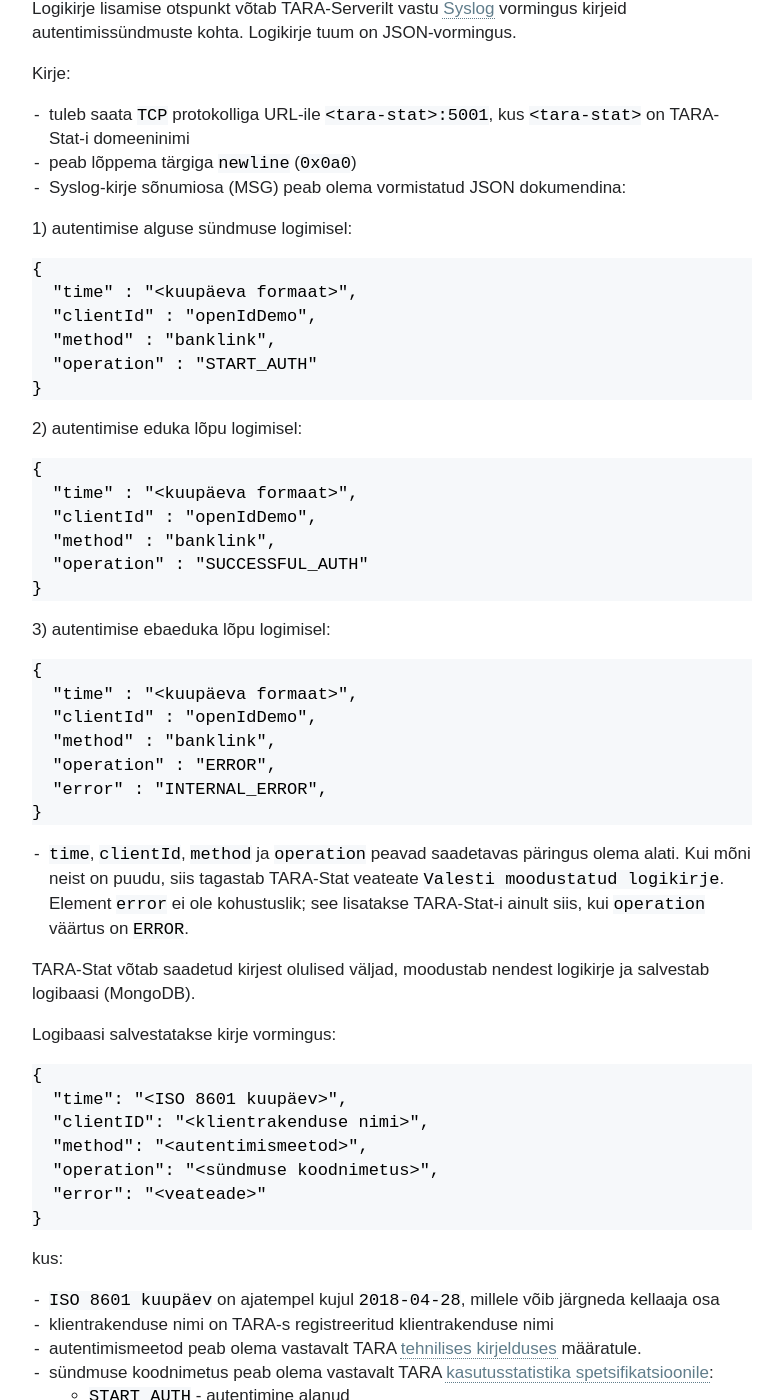
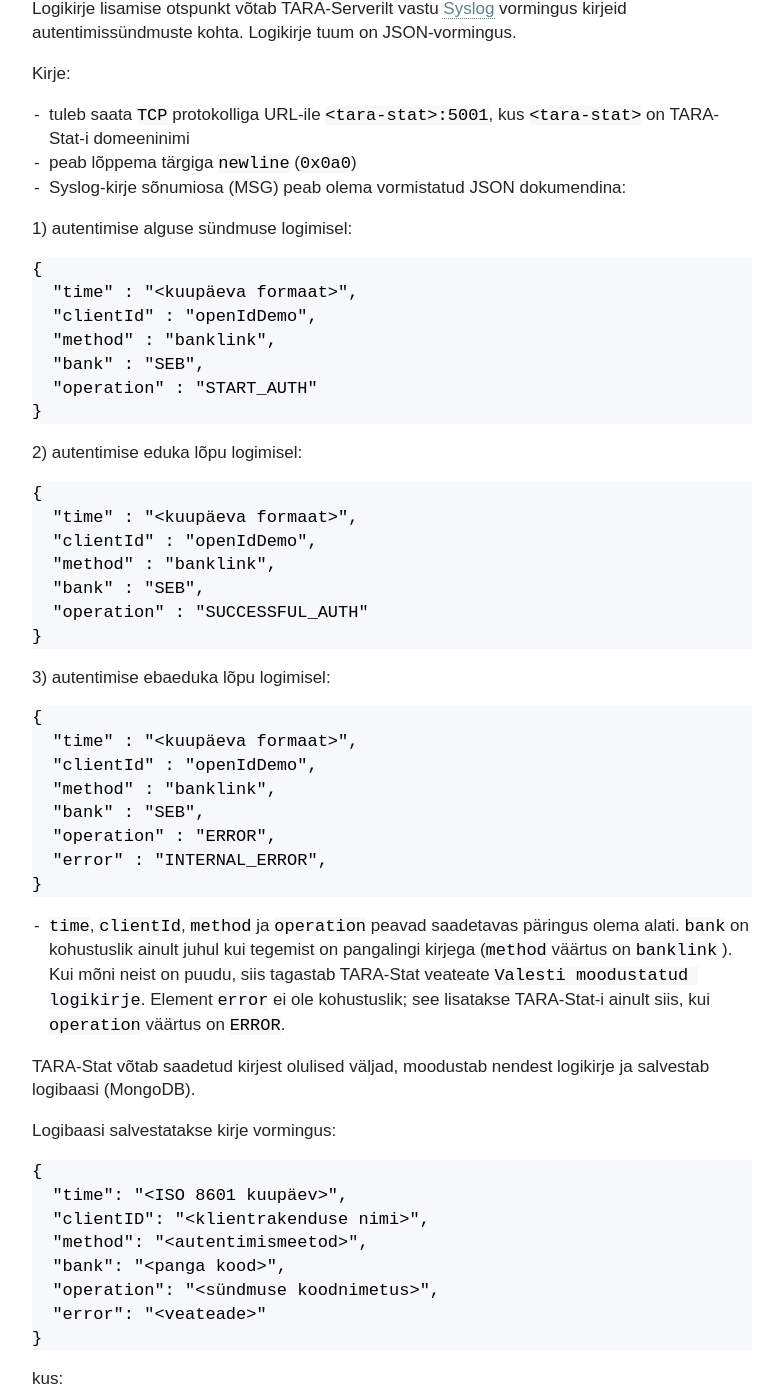
Before and after one commit to e-gov/TARA-Stat, a Jekyll site: the page built from docs/TARA-Stat.md, in a window 1280 px wide and 1400 px high, scrolled down 3748 px. Shown: the whole window, without its empty margins (2-783 px from the left). Built offline with Jekyll 4.4.1, drawn with Linux system fonts in a browser that asks for light colours; our own code applies the rules of GitHub Pages for plain Markdown files; some of the changed text lies outside the part shown.

Commit message:
AUT-65 - lisasin panga koodi päringu spetsifikatsiooni

````diff
--- a/docs/TARA-Stat.md
+++ b/docs/TARA-Stat.md
@@ -87,6 +87,7 @@
   "time" : "<kuupäeva formaat>",
   "clientId" : "openIdDemo",
   "method" : "banklink",
+  "bank" : "SEB",
   "operation" : "START_AUTH"
 }
 ```
@@ -98,6 +99,7 @@
   "time" : "<kuupäeva formaat>",
   "clientId" : "openIdDemo",
   "method" : "banklink",
+  "bank" : "SEB",
   "operation" : "SUCCESSFUL_AUTH"
 }
 ```
@@ -109,12 +111,13 @@
   "time" : "<kuupäeva formaat>",
   "clientId" : "openIdDemo",
   "method" : "banklink",
+  "bank" : "SEB",
   "operation" : "ERROR",
   "error" : "INTERNAL_ERROR",
 }
 ```
 
-- `time`, `clientId`, `method` ja `operation` peavad saadetavas päringus olema alati. Kui mõni neist on puudu, siis tagastab TARA-Stat veateate `Valesti moodustatud logikirje`. Element `error` ei ole kohustuslik; see lisatakse TARA-Stat-i ainult siis, kui `operation` väärtus on `ERROR`.
+- `time`, `clientId`, `method` ja `operation` peavad saadetavas päringus olema alati. `bank` on kohustuslik ainult juhul kui tegemist on pangalingi kirjega (`method` väärtus on `banklink` ). Kui mõni neist on puudu, siis tagastab TARA-Stat veateate `Valesti moodustatud logikirje`. Element `error` ei ole kohustuslik; see lisatakse TARA-Stat-i ainult siis, kui `operation` väärtus on `ERROR`.
 
 TARA-Stat võtab saadetud kirjest olulised väljad, moodustab nendest logikirje ja salvestab logibaasi (MongoDB).
 
@@ -125,6 +128,7 @@
   "time": "<ISO 8601 kuupäev>",
   "clientID": "<klientrakenduse nimi>",
   "method": "<autentimismeetod>",
+  "bank": "<panga kood>",
   "operation": "<sündmuse koodnimetus>",
   "error": "<veateade>"
 }
@@ -134,6 +138,7 @@
 - `ISO 8601 kuupäev` on ajatempel kujul `2018-04-28`, millele võib järgneda kellaaja osa
 - klientrakenduse nimi on TARA-s registreeritud klientrakenduse nimi
 - autentimismeetod peab olema vastavalt TARA [tehnilises kirjelduses](https://e-gov.github.io/TARA-Doku/TehnilineKirjeldus#43-identsust%C3%B5endip%C3%A4ring) määratule.
+- panga kood on pangalingiga autentimise puhul panga lühinimetus (läbivalt suurte tähtedega)
 - sündmuse koodnimetus peab olema vastavalt TARA [kasutusstatistika spetsifikatsioonile](https://e-gov.github.io/TARA-Doku/Statistika):
   - `START_AUTH` - autentimine alanud
   - `SUCCESSFUL_AUTH` - autentimise edukas lõpp
````
